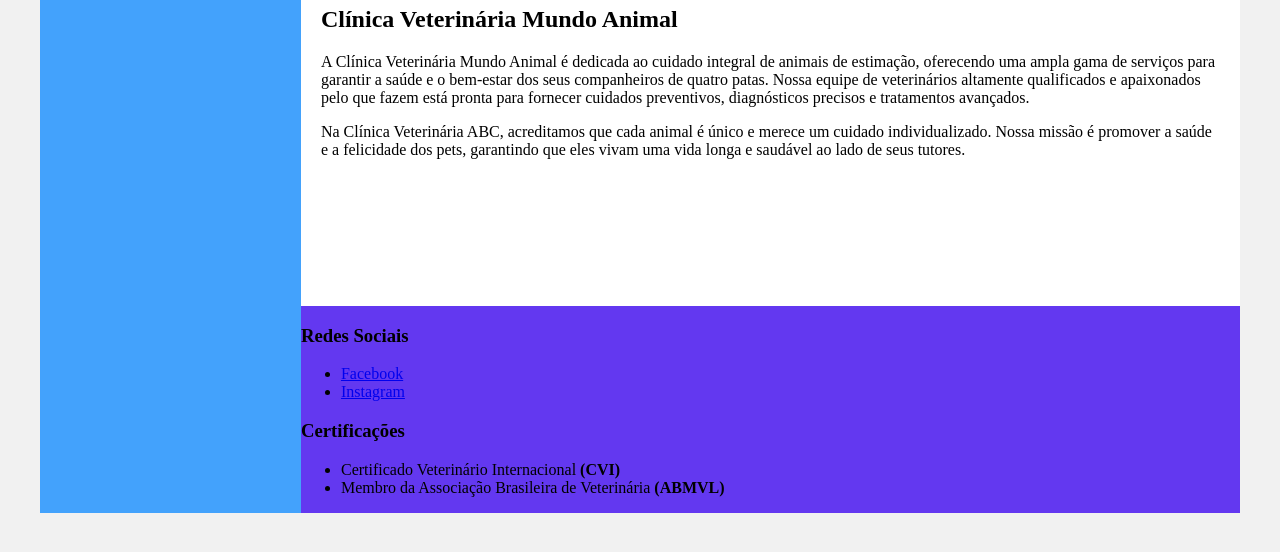
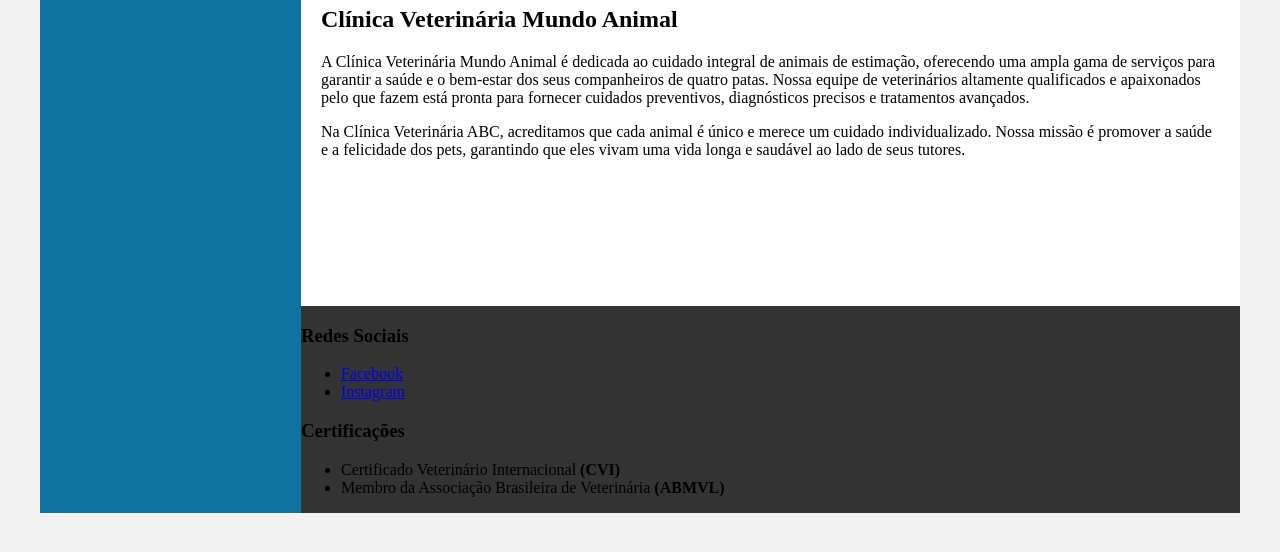
Before and after one commit to PabloPiron/Projeto-2, a plain HTML site: page index.html in a window 1280 px wide. Shown: the part 188-740 px from the top of the page. Drawn offline with Linux system fonts and the light colour scheme.

Commit message:
versão criada

```diff
--- a/base.css
+++ b/base.css
@@ -20,7 +20,7 @@
 }
 .menu {
     width: 20%;
-    background-color: rgb(67, 162, 252);
+    background-color: rgb(15, 114, 160);
     padding: 10px 20px 0px;
 }
 .header {
@@ -33,6 +33,6 @@
     padding: 20px;
 }
 .footer {
-    background-color: rgb(99, 56, 240);
+    background-color: rgb(51, 51, 51);
     min-height: 150px;
 }
```
